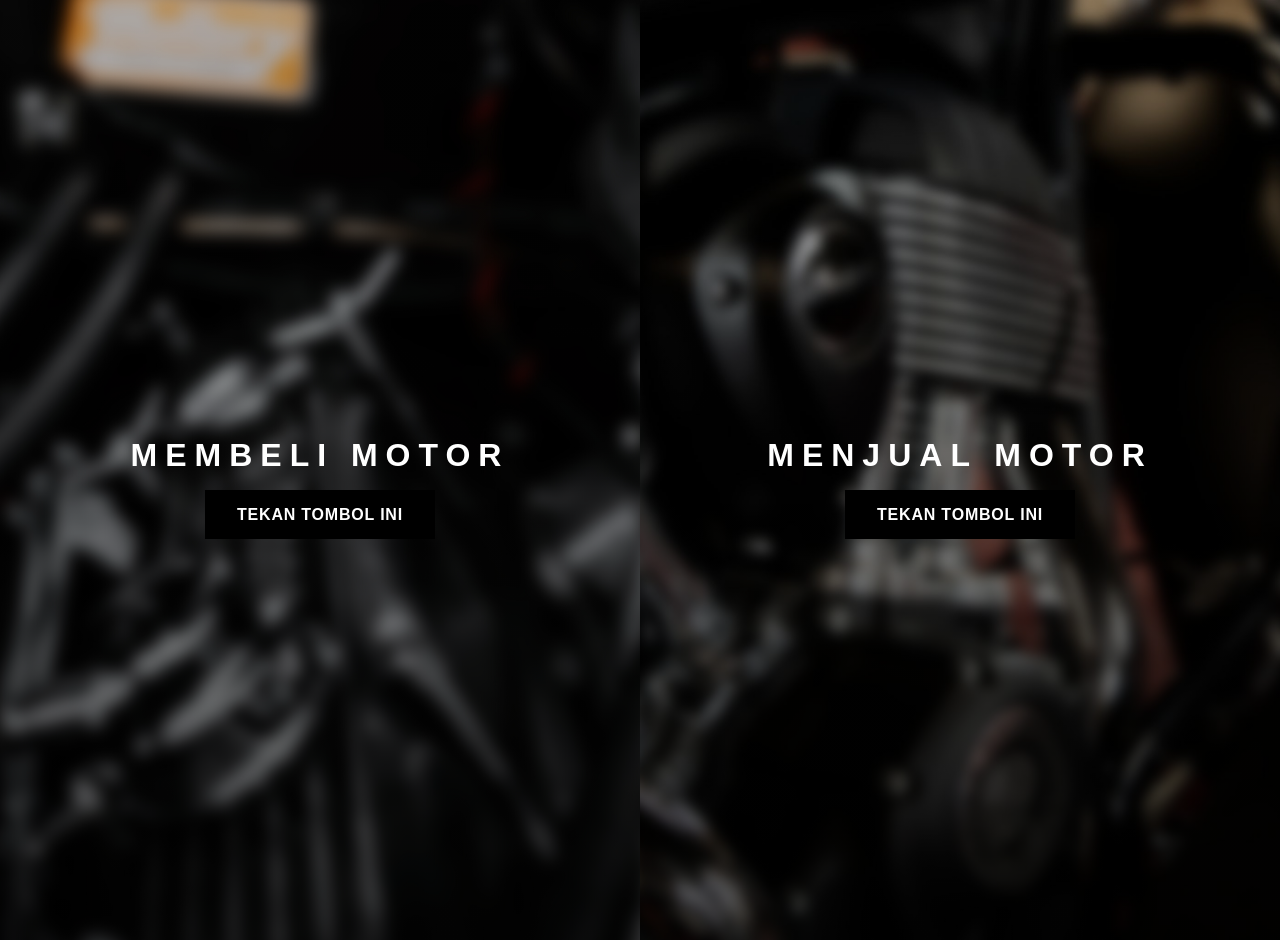
After one commit to mochammadkevin/Tugas-Akhir-Basdat, a PHP site: page /pilihan.php in a window 1280 px wide. The commit adds this page. Run offline with PHP 8.4, Linux system fonts and the light colour scheme.

Commit message:
update design

```diff
--- a/login.php
+++ b/login.php
@@ -10,14 +10,14 @@ if(isset($_POST['submit'])){
         if($password == $row['password']){
             $_SESSION['login'] = true;
             $_SESSION['id'] = $row['id'];
-            header("Location: berhasil.php");
+            header("Location: pilihan.php");
         }
         else{
-            $error = "Wrong password";
+            $error = "Password salah";
         }
     }
     else{
-        $error = "Username not registered";
+        $error = "Username tidak terdaftar";
     }
 }
 ?>
--- /dev/null
+++ b/normalize.css
@@ -0,0 +1,196 @@
+html {
+    line-height: 1.15;
+    -webkit-text-size-adjust: 100%;
+}
+
+
+body {
+    margin: 0;
+}
+
+
+main {
+    display: block;
+}
+
+
+h1 {
+    font-size: 2em;
+    margin: 0.67em 0;
+}
+
+
+hr {
+    box-sizing: content-box;
+    height: 0;
+    overflow: visible;
+}
+
+
+pre {
+    font-family: monospace, monospace;
+    font-size: 1em;
+}
+
+
+a {
+    background-color: transparent;
+}
+
+
+abbr[title] {
+    border-bottom: none;
+    text-decoration: underline;
+    text-decoration: underline dotted;
+}
+
+
+b,
+strong {
+    font-weight: bolder;
+}
+
+
+code,
+kbd,
+samp {
+    font-family: monospace, monospace;
+    font-size: 1em;
+}
+
+
+small {
+    font-size: 80%;
+}
+
+
+sub,
+sup {
+    font-size: 75%;
+    line-height: 0;
+    position: relative;
+    vertical-align: baseline;
+}
+
+sub {
+    bottom: -0.25em;
+}
+
+sup {
+    top: -0.5em;
+}
+
+img {
+    border-style: none;
+}
+
+button,
+input,
+optgroup,
+select,
+textarea {
+    font-family: inherit;
+    font-size: 100%;
+    margin: 0;
+}
+
+button,
+input {
+    overflow: visible;
+}
+
+button,
+select {
+    text-transform: none;
+}
+
+button,
+[type="button"],
+[type="reset"],
+[type="submit"] {
+    -webkit-appearance: button;
+}
+
+button::-moz-focus-inner,
+[type="button"]::-moz-focus-inner,
+[type="reset"]::-moz-focus-inner,
+[type="submit"]::-moz-focus-inner {
+    border-style: none;
+    padding: 0;
+}
+
+button:-moz-focusring,
+[type="button"]:-moz-focusring,
+[type="reset"]:-moz-focusring,
+[type="submit"]:-moz-focusring {
+    outline: 1px dotted ButtonText;
+}
+
+fieldset {
+    padding: 0.35em 0.75em 0.625em;
+}
+
+
+legend {
+    box-sizing: border-box;
+    color: inherit;
+    display: table;
+    max-width: 100%;
+    padding: 0;
+    white-space: normal;
+}
+
+progress {
+    vertical-align: baseline;
+}
+
+textarea {
+    overflow: auto;
+}
+
+[type="checkbox"],
+[type="radio"] {
+    box-sizing: border-box;
+    padding: 0;
+}
+
+
+[type="number"]::-webkit-inner-spin-button,
+[type="number"]::-webkit-outer-spin-button {
+    height: auto;
+}
+
+[type="search"] {
+    -webkit-appearance: textfield;
+    outline-offset: -2px;
+}
+
+
+[type="search"]::-webkit-search-decoration {
+    -webkit-appearance: none;
+}
+
+
+::-webkit-file-upload-button {
+    -webkit-appearance: button;
+    font: inherit;
+}
+
+details {
+    display: block;
+}
+
+
+summary {
+    display: list-item;
+}
+
+
+template {
+    display: none;
+}
+
+
+[hidden] {
+    display: none;
+}
--- /dev/null
+++ b/pilihan.php
@@ -0,0 +1,38 @@
+<!DOCTYPE html>
+<html lang="en">
+
+<head>
+    <meta charset="UTF-8">
+    <meta name="viewport" content="width=device-width, initial-scale=1.0">
+    <title>IPB Garage</title>
+    <link href="normalize.css" rel="stylesheet">
+    <link href="style.css" rel="stylesheet">
+    <link rel="preconnect" href="https://fonts.gstatic.com">
+    <link href="https://fonts.googleapis.com/css2?family=Montserrat:wght@300;600&display=swap" rel="stylesheet">
+
+</head>
+
+<body>
+
+    <div class="wrapper">
+        <div class="side left">
+            <div class="image pembeli"></div>
+            <div class="caption">
+                <h1>Membeli motor</h1>
+                <a class="button" href="">Tekan tombol ini</a>
+            </div>
+        </div>
+
+        <div class="side right">
+            <div class="image penjual"></div>
+            <div class="caption">
+                <h1>Menjual motor</h1>
+                <a class="button" href="#">Tekan tombol ini</a>
+            </div>
+        </div>
+    </div>
+
+
+</body>
+
+</html>
--- a/style.css
+++ b/style.css
@@ -90,3 +90,104 @@
 .nav-item{
     font-weight: 100;
 }
+
+.wrapper .left,
+.wrapper .right {
+      width: 100%;
+      height: 50vh;
+      position: relative;
+      overflow: hidden;
+      display: flex;
+      align-items: center;
+      justify-content: center;
+}
+
+
+.wrapper .image {
+      width: 100%;
+      height: 100%;
+      background-size: cover;
+      background-position: center;
+      position: absolute;
+      top: 0;
+      left: 0;
+      transition: 0.25s ease all;
+}
+
+
+.pembeli {
+      background: url('img/7.png');
+}
+
+.penjual {
+      background: url('img/8.jpg');
+}
+
+
+
+.wrapper .caption {
+      position: relative;
+      z-index: 10;
+      color: #fff;
+      text-align: center;
+}
+
+
+.wrapper .caption h1 {
+      text-transform: uppercase;
+      letter-spacing: 0.25em;
+      margin-bottom:1em;
+}
+
+
+.wrapper .caption .button {
+      background: #000;
+      color: #fff;
+      padding: 1em 2em;
+      text-decoration: none;
+      font-weight: 600;
+      font-size: 1em;
+      text-transform: uppercase;
+      letter-spacing: 0.05em;
+      transition: 0.25s ease all;
+}
+
+
+.wrapper .caption .button:hover {
+      background: #ffffff;
+      color: #000;
+}
+
+
+.wrapper .side::before {
+      background: linear-gradient(0deg, rgba(0, 0, 0, 0.6979166666666667) 0%, rgba(0, 0, 0, 0.2721463585434174) 100%);
+      width: 100%;
+      height: 100%;
+      position: absolute;
+      top: 0;
+      left: 0;
+      z-index: 1;
+      content: '';
+      display: block;
+}
+
+
+.wrapper .left:hover .image,
+.wrapper .right:hover .image {
+      transform: scale(1.2);
+}
+
+@media screen and (min-width:1200px) {
+
+      .wrapper {
+            display: flex;
+      }
+
+
+      .wrapper .left,
+      .wrapper .right {
+            width: 50%;
+            height: 100vh;
+      }
+
+}
```
Also changed, not shown: berhasil.php (deleted, +0 -39 lines), registrasi.php (+4 -4 lines), img/7.png (added), img/8.jpg (added).
